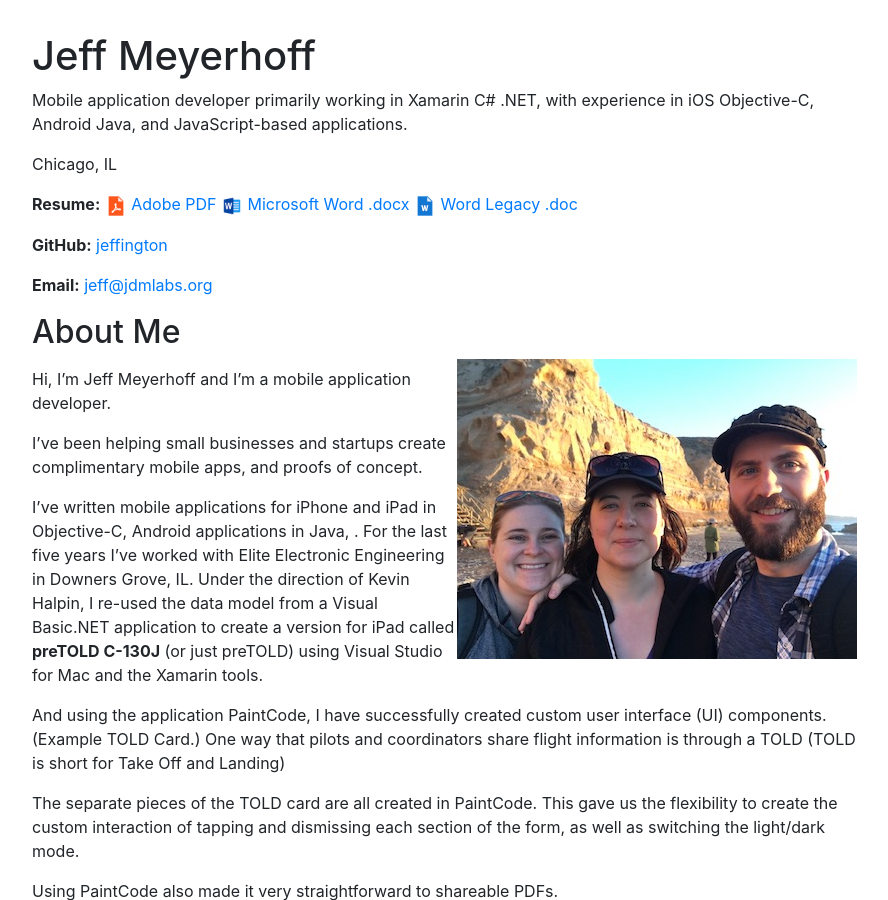
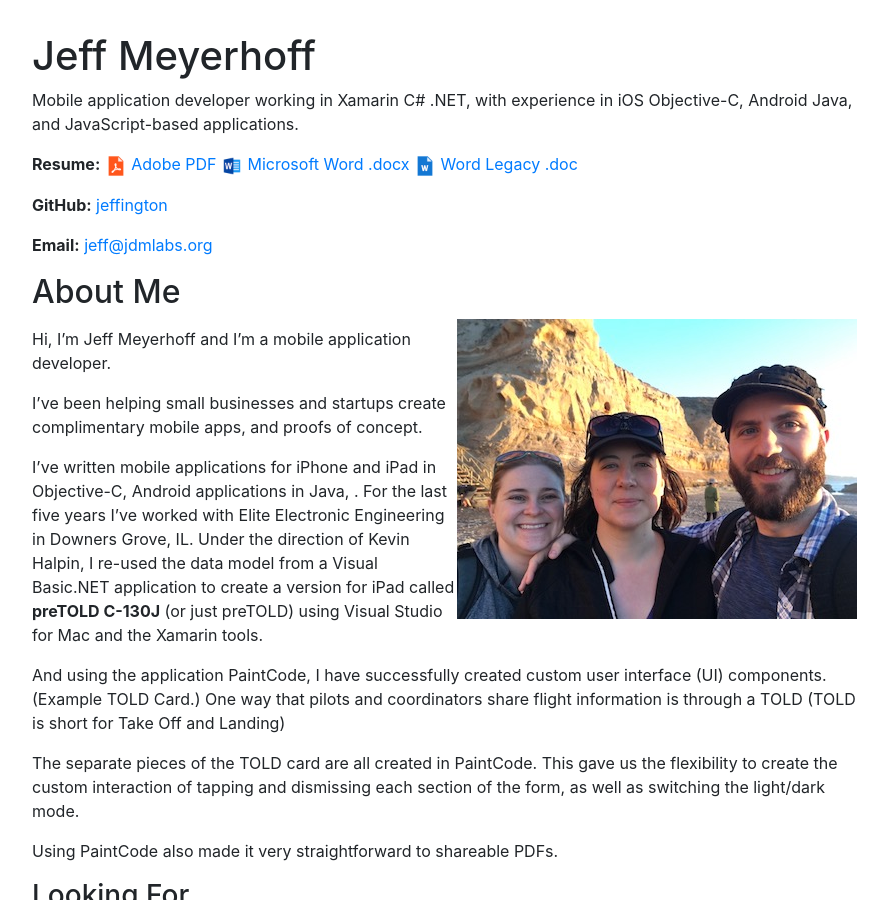
Before and after one commit to jeffington/jeffington.github.io, a Jekyll site: the page built from index.md, in a window 1280 px wide and 900 px high. Shown: the whole window, without its empty margins (148-1036 px from the left). Built offline with Jekyll 4.4.1, drawn with Linux system fonts in a browser that asks for light colours.

Commit message:
Removed Chicago IL from header

```diff
--- a/index.md
+++ b/index.md
@@ -5,9 +5,7 @@ title: Home
 
 # Jeff Meyerhoff
 
-Mobile application developer primarily working in Xamarin C# .NET, with experience in iOS Objective-C, Android Java, and JavaScript-based applications.
-
-Chicago, IL
+Mobile application developer working in Xamarin C# .NET, with experience in iOS Objective-C, Android Java, and JavaScript-based applications.
 
 **Resume:** <a href="/assets/documents/Jeff Meyerhoff Resume October 2018.pdf"><img src="/assets/images/icons8-pdf-100.png" style="height: 22px; width: 22px;"/> Adobe PDF</a> <a href="/assets/documents/Jeff Meyerhoff Resume October 2018.docx"><img src="/assets/images/icons8-microsoft-word-100.png" style="height: 22px; width: 22px"/> Microsoft Word .docx</a> <a href="/assets/documents/Jeff Meyerhoff Resume October 2018.doc"><img src="/assets/images/icons8-word-100.png" style="height: 22px; width: 22px;"/> Word Legacy .doc</a>
 
```
